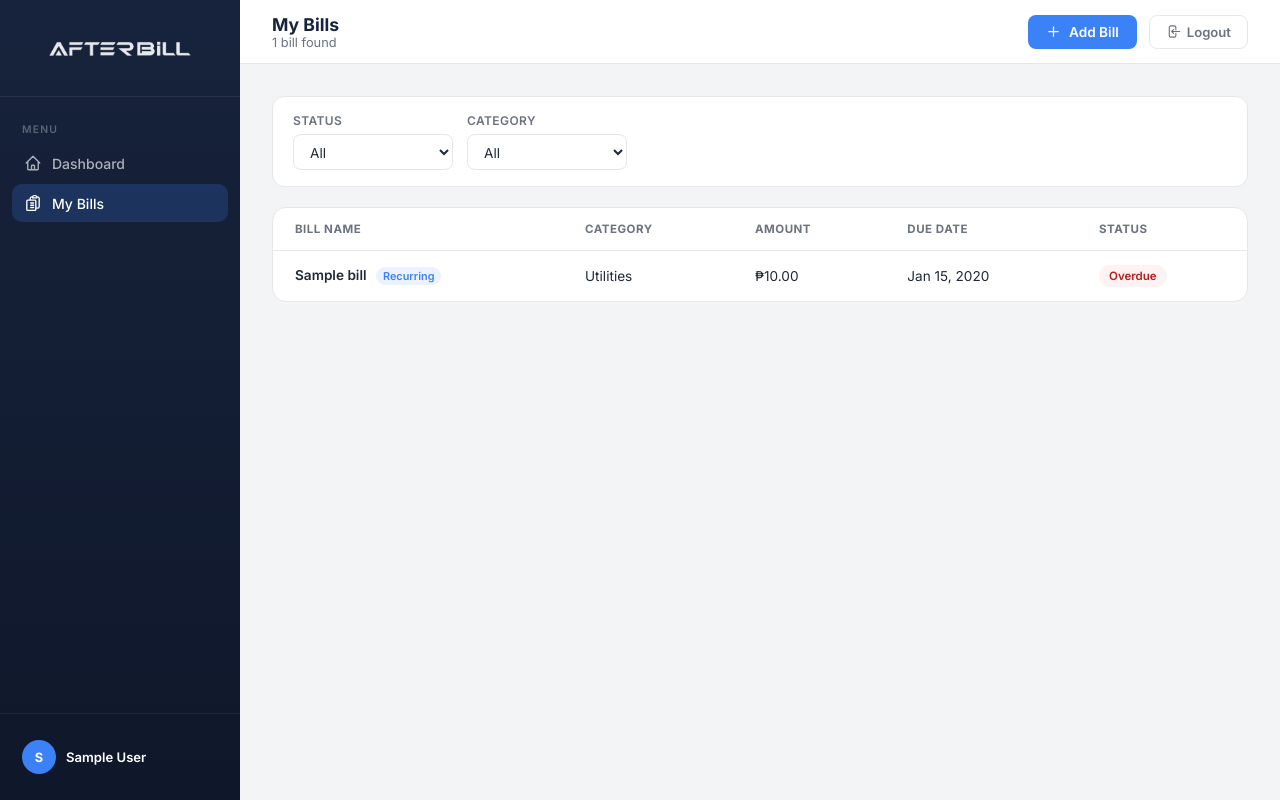
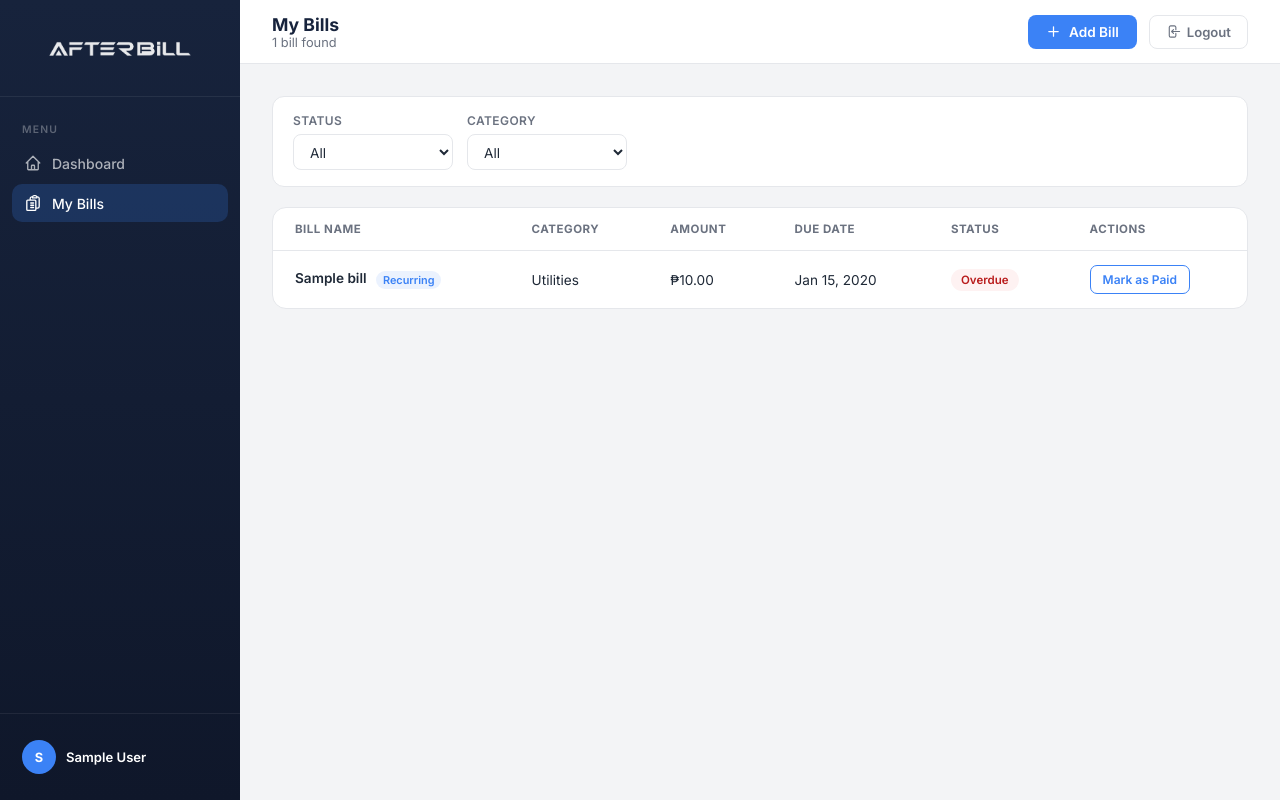
Before and after one commit to elmiraclee/sqa-afterbill, a PHP site: page /bills.php in a window 1280 px wide. Run offline with PHP 8.4, Linux system fonts and the light colour scheme; the visitor is signed in with stand-in values (Sample User, id 1); data comes from the database, SQL or seed files in the repository; tables that the repository leaves empty hold one stand-in row (values such as "Sample post").

Commit message:
chore: add mark-as-paid link and paid banner to bills list

```diff
--- a/bills.php
+++ b/bills.php
@@ -313,6 +313,22 @@ $bills = $stmt->fetchAll();
         .status-badge.unpaid  { background: #FFFBEB; color: #B45309; }
         .status-badge.overdue { background: #FEF2F2; color: #B91C1C; }
 
+        .btn-pay {
+            display: inline-flex;
+            align-items: center;
+            padding: 6px 12px;
+            background: none;
+            border: 1.5px solid var(--electric-blue);
+            border-radius: 7px;
+            font-size: 0.75rem;
+            font-weight: 600;
+            color: var(--electric-blue);
+            text-decoration: none;
+            white-space: nowrap;
+        }
+
+        .btn-pay:hover { background: var(--electric-blue); color: #fff; }
+
         .empty-state { padding: 48px 22px; text-align: center; color: var(--text-muted); }
         .empty-state svg { width: 44px; height: 44px; margin: 0 auto 12px; opacity: 0.35; }
         .empty-state p { font-size: 0.85rem; margin-bottom: 16px; }
@@ -392,6 +408,10 @@ $bills = $stmt->fetchAll();
                 <div class="alert alert-success">Bill added successfully.</div>
             <?php endif; ?>
 
+            <?php if (isset($_GET['paid'])): ?>
+                <div class="alert alert-success">Payment recorded. Bill marked as paid.</div>
+            <?php endif; ?>
+
             <form method="GET" action="" class="filter-bar">
                 <div class="filter-group">
                     <label for="status">Status</label>
@@ -441,6 +461,7 @@ $bills = $stmt->fetchAll();
                                     <th>Amount</th>
                                     <th>Due Date</th>
                                     <th>Status</th>
+                                    <th>Actions</th>
                                 </tr>
                             </thead>
                             <tbody>
@@ -468,6 +489,11 @@ $bills = $stmt->fetchAll();
                                         <td>₱<?= number_format((float)$bill['amount'], 2) ?></td>
                                         <td><?= htmlspecialchars((new DateTime($bill['due_date']))->format('M j, Y')) ?></td>
                                         <td><span class="status-badge <?= $statusClass ?>"><?= $statusLabel ?></span></td>
+                                        <td>
+                                            <?php if ($bill['status'] === 'unpaid'): ?>
+                                                <a href="mark_paid.php?bill_id=<?= (int)$bill['bill_id'] ?>" class="btn-pay">Mark as Paid</a>
+                                            <?php endif; ?>
+                                        </td>
                                     </tr>
                                 <?php endforeach; ?>
                             </tbody>
```
